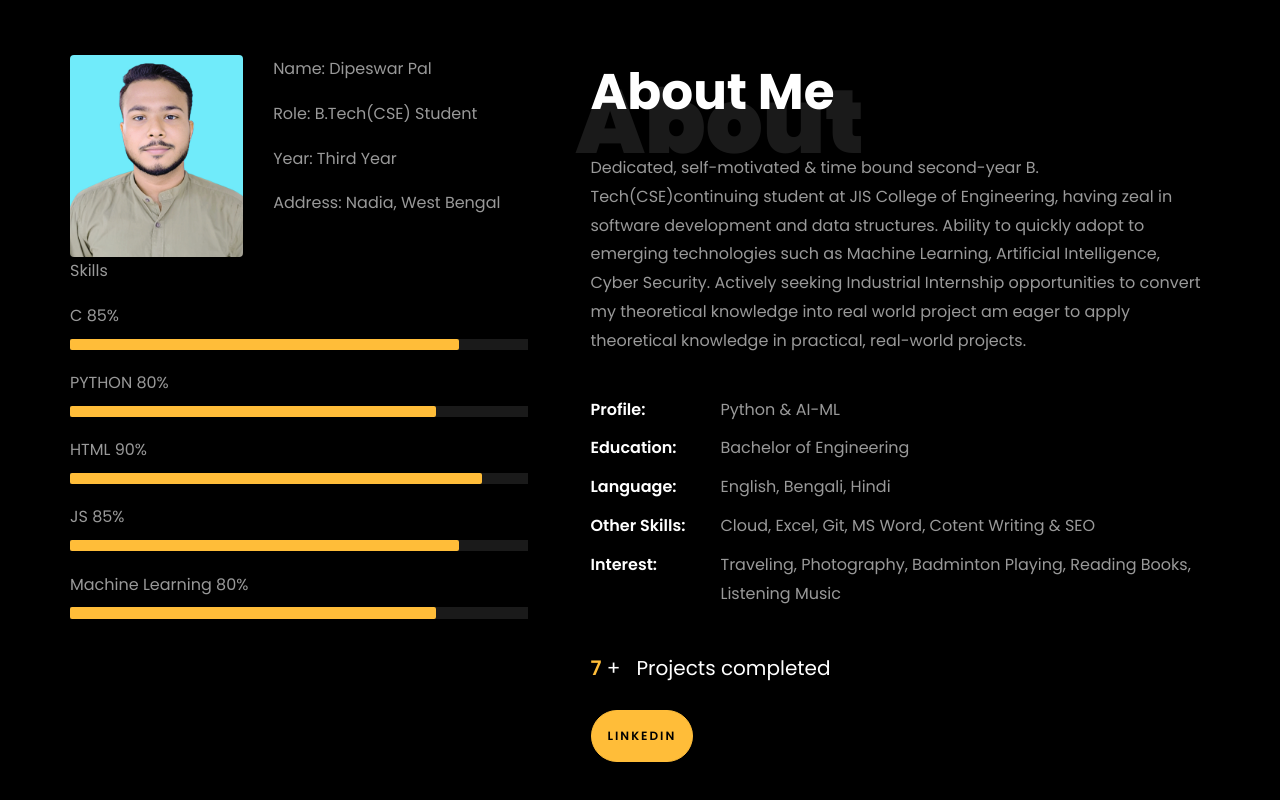
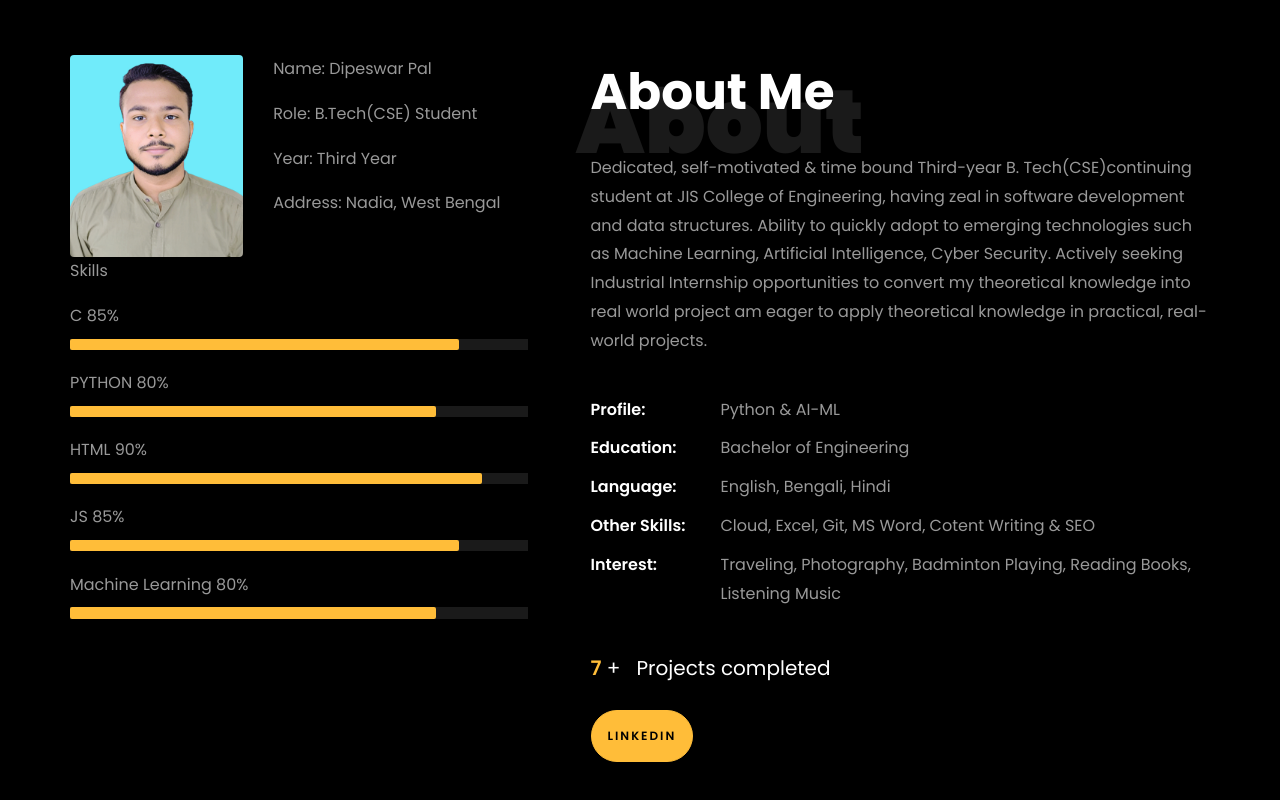
Before and after one commit to Dipeswarpal/Portfolio, a plain HTML site: page index.html in a window 1280 px wide. Shown: the part 807-1607 px from the top of the page. Drawn offline with Linux system fonts and the light colour scheme; files whose address does not match are found by name.

Commit message:
index.html

```diff
--- a/index.html
+++ b/index.html
@@ -269,7 +269,7 @@
 								<h1 class="big">About</h1>
 								<h2 class="mb-4">About Me</h2>
 
-								<p>Dedicated, self-motivated & time bound second-year B. Tech(CSE)continuing student at JIS College of
+								<p>Dedicated, self-motivated & time bound Third-year B. Tech(CSE)continuing student at JIS College of
 									Engineering, having zeal in software development and data structures. Ability to quickly adopt to
 									emerging technologies such as Machine Learning, Artificial Intelligence, Cyber Security. Actively
 									seeking Industrial Internship opportunities to convert my theoretical knowledge into real world project
```
